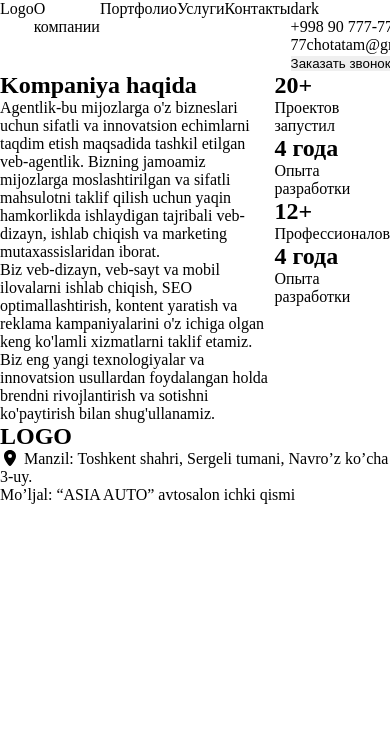
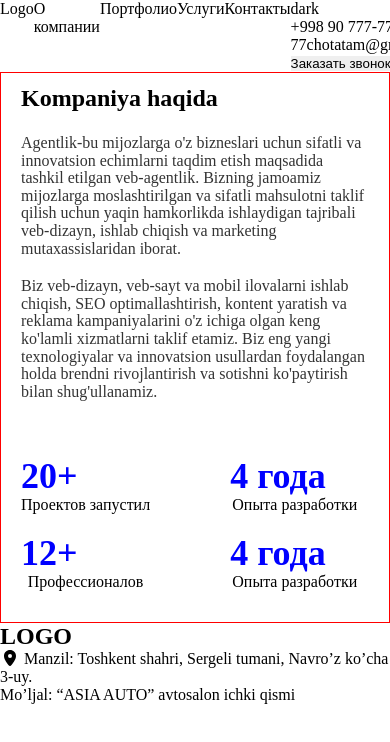
Before and after one commit to iroda0103/KelishilmaganMusobaqa, a plain HTML site: page index.html in a window 390 px wide. Shown: the top 742 px of the page. Drawn offline with Linux system fonts and the light colour scheme.

Commit message:
about company

```diff
--- a/index.html
+++ b/index.html
@@ -49,21 +49,25 @@
             </p>
         </div>
         <div class="info-right">
-            <div class="card">
-                <h2>20+</h2>
-                <p>Проектов запустил</p>
+            <div class="info-right__col">
+                <div class="info-right__card">
+                    <h2 class="info-card__name">20+</h2>
+                    <p class="info-card__text">Проектов запустил</p>
+                </div>
+                <div class="info-right__card">
+                    <h2 class="info-card__name">12+</h2>
+                    <p class="info-card__text">Профессионалов</p>
+                </div>
             </div>
-            <div class="card">
-                <h2>4 года</h2>
-                <p>Опыта разработки</p>
-            </div>
-            <div class="card">
-                <h2>12+</h2>
-                <p>Профессионалов</p>
-            </div>
-            <div class="card">
-                <h2>4 года</h2>
-                <p>Опыта разработки</p>
+            <div class="info-right__col">
+                <div class="info-right__card">
+                    <h2 class="info-card__name">4 года</h2>
+                    <p class="info-card__text">Опыта разработки</p>
+                </div>
+                <div class="info-right__card">
+                    <h2 class="info-card__name">4 года</h2>
+                    <p class="info-card__text">Опыта разработки</p>
+                </div>
             </div>
         </div>
     </section>
@@ -78,7 +82,7 @@
 
 
 
-    <footer class="footer">
+    <footer class="footer container">
         <h2>LOGO</h2>
         <div class="footer__company-address">
             <p class="company-address__text">
--- a/sass/_block/_info.scss
+++ b/sass/_block/_info.scss
@@ -1,3 +1,108 @@
 .info {
       display: flex;
+      flex-wrap: wrap;
+      justify-content: space-between;
+      border: 1px solid red;
+      padding: 10px 120px;
+
+      .info-left {
+            max-width: 570px;
+
+            .info-name {
+                  font-weight: 600;
+                  font-size: 50px;
+                  line-height: 64px;
+                  color: #000;
+            }
+
+            .info-text {
+                  font-weight: 400;
+                  font-size: 18px;
+                  line-height: 140%;
+                  margin-top: 20px;
+                  color: rgba(0, 0, 0, 0.8);
+            }
+
+            .info-text:last-child {
+                  margin-top: 30px;
+            }
+      }
+
+      .info-right {
+            display: grid;
+            flex-wrap: wrap;
+            grid-template-columns: 1fr 1fr;
+            align-items: center;
+            column-gap: 80px;
+
+            .info-right__card {
+                  margin: 20px 0;
+
+                  .info-card__name {
+                        font-weight: 600;
+                        font-size: 50px;
+                        line-height: 100%;
+                        color: blue;
+                        // text-decoration-color: linear-gradient(109.09deg, rgba(0, 40, 248, 0.89) 0%, #6911AD 100%);
+                  }
+
+                  .info-card__text {
+                        font-weight: 400;
+                        font-size: 20px;
+                        line-height: 26px;
+                        text-align: center;
+                        color: #000000;
+                  }
+            }
+      }
 }
+
+@media only screen and (max-width: 1250px) {
+      .info {
+            padding: 10px 50px;
+      }
+}
+
+@media only screen and (max-width: 676px) {
+      .info {
+            padding: 10px 20px;
+      }
+
+      .info-right {
+            margin-top: 58px;
+      }
+}
+
+@media only screen and (max-width: 576px) {
+      .info-left {
+            .info-name {
+                  font-size: 24px !important;
+                  line-height: 31px !important;
+            }
+
+            .info-text {
+                  font-size: 16px !important;
+                  line-height: 110% !important;
+            }
+
+            .info-text:last-child {
+                  margin-top: 20px !important;
+            }
+      }
+
+      .info-right {
+            margin-top: 38px;
+
+            .info-right__card {
+                  .info-card__name {
+                        font-size: 36px !important;
+                        line-height: 100% !important;
+                  }
+
+                  .info-card__text {
+                        font-size: 16px !important;
+                        line-height: 21px !important;
+                  }
+            }
+      }
+}
```
Also changed, not shown: css/index.css, 2 other files.
